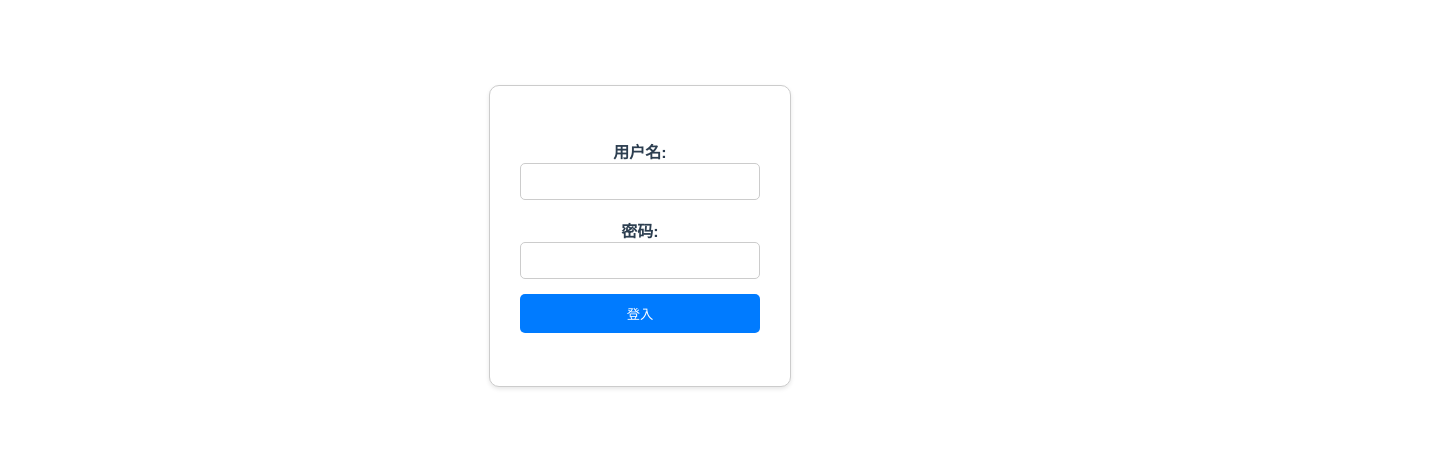
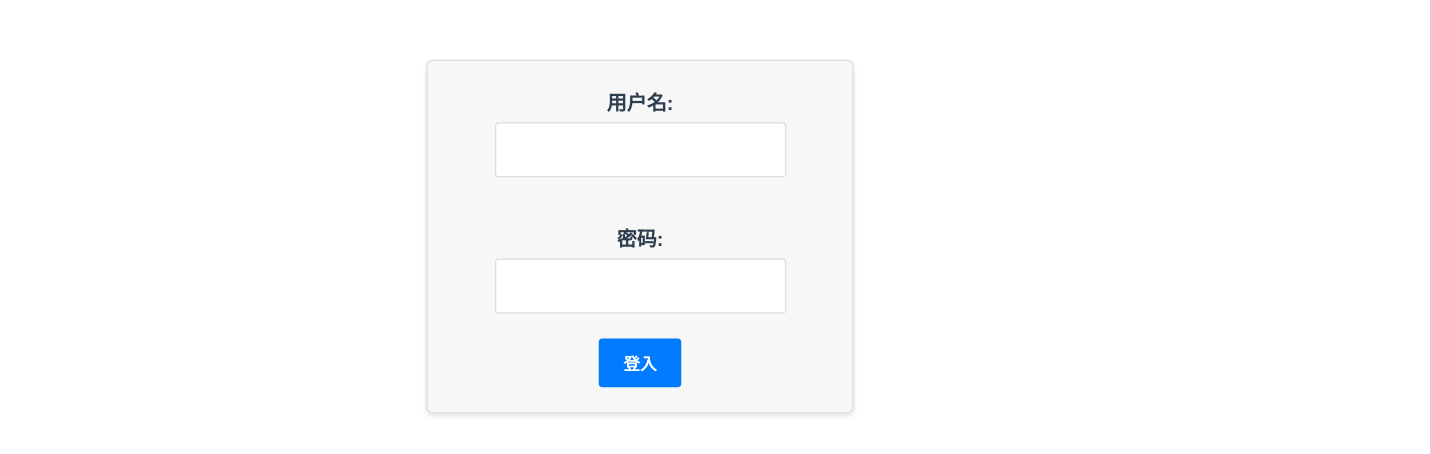
Before and after one commit to NgAOyster/MQTTProject, a Vue app: page / in a window 1280 px wide. Shown: the part 172-626 px from the top of the page, 1430 px wide, since content can reach past the window. Built offline with nearby package versions, Linux system fonts and the light colour scheme.

Commit message:
login update

```diff
--- a/src/CSS/LoginPage.css
+++ b/src/CSS/LoginPage.css
@@ -1,3 +1,10 @@
+/* Apply a 25% scale increase to the entire page content */
+.login-container {
+  transform: scale(1.25);
+  transform-origin: center;
+}
+
+/* Styles for the login container */
 .login-container {
   display: flex;
   justify-content: center;
@@ -5,52 +12,57 @@
   height: 100vh;
 }
 
+/* Styles for the center box */
 .center-box {
-    width: 300px;
-    height: 300px;
-    display: flex;
-    justify-content: center;
-    align-items: center;
-    border: 1px solid #ccc;
-    border-radius: 10px;
+  background-color: #f7f7f7;
+  border: 1px solid #ddd;
+  border-radius: 5px;
+  padding: 20px;
   box-shadow: 0 2px 4px rgba(0, 0, 0, 0.1);
-    background-color: white;
+  width: 300px; /* Adjust the width as needed */
 }
 
+/* Styles for the login form */
 .login-form {
-    width: 100%;
-    max-width: 80%;
-    padding: 20px;
+  display: flex;
+  flex-direction: column;
+  align-items: center;
 }
 
+/* Styles for the input group */
 .input-group {
-    margin-bottom: 15px;
+  display: flex;
+  flex-direction: column;
+  margin-bottom: 20px;
 }
 
+/* Styles for labels */
 label {
   font-weight: bold;
+  margin-bottom: 5px;
 }
 
-  input {
-    width: 100%;
-    padding: 10px;
-    border: 1px solid #ccc;
-    border-radius: 5px;
-    box-sizing: border-box; /* Add this line */
+/* Styles for input fields */
+input[type="text"],
+input[type="password"] {
+  padding: 12px; /* Increased padding */
+  font-size: 16px; /* Increased font size */
+  border: 1px solid #ddd;
+  border-radius: 3px;
+  width: 100%; /* Make the text boxes full width */
+  box-sizing: border-box; /* Include padding and border in the width */
+  margin: 0; /* Remove any margin */
 }
 
+/* Styles for the login button */
 button {
-    width: 100%;
-    padding: 10px;
   background-color: #007bff;
-    color: white;
+  color: #fff;
+  padding: 10px 20px;
   border: none;
-    border-radius: 5px;
+  border-radius: 3px;
   cursor: pointer;
-  }
-
-  button:hover {
-    background-color: #0056b3; /* Darker blue color on hover */
+  font-weight: bold;
 }
 
 button:disabled {
@@ -58,6 +70,16 @@
   cursor: not-allowed;
 }
 
-  .connecting-message, .success-message, .error-message {
-    color: red;
+/* Styles for connecting message */
+.connecting-message {
+  text-align: center;
+  margin-top: 10px;
+  color: #007bff;
 }
+
+/* Styles for error message */
+.error-message {
+  text-align: center;
+  margin-top: 10px;
+  color: #dc3545;
+}
```
Lines whose indentation alone changed are shown as unchanged.
